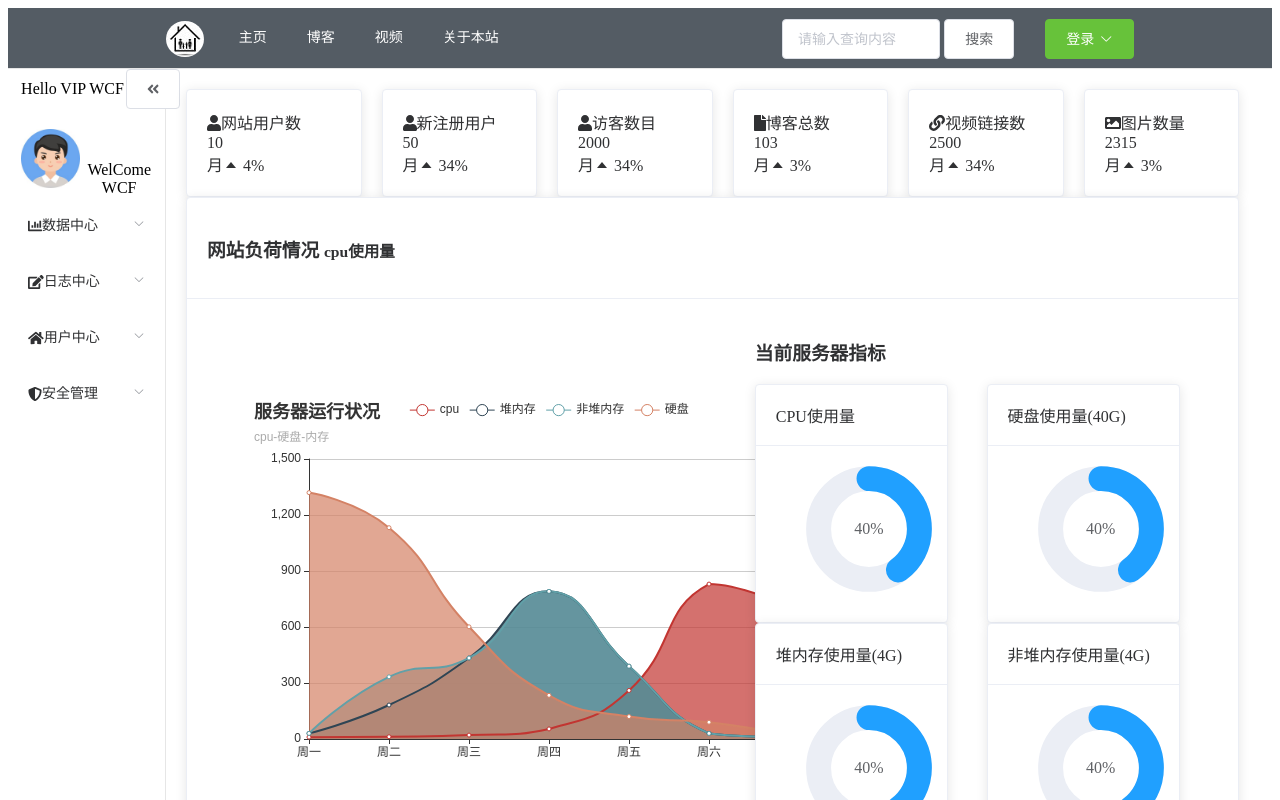
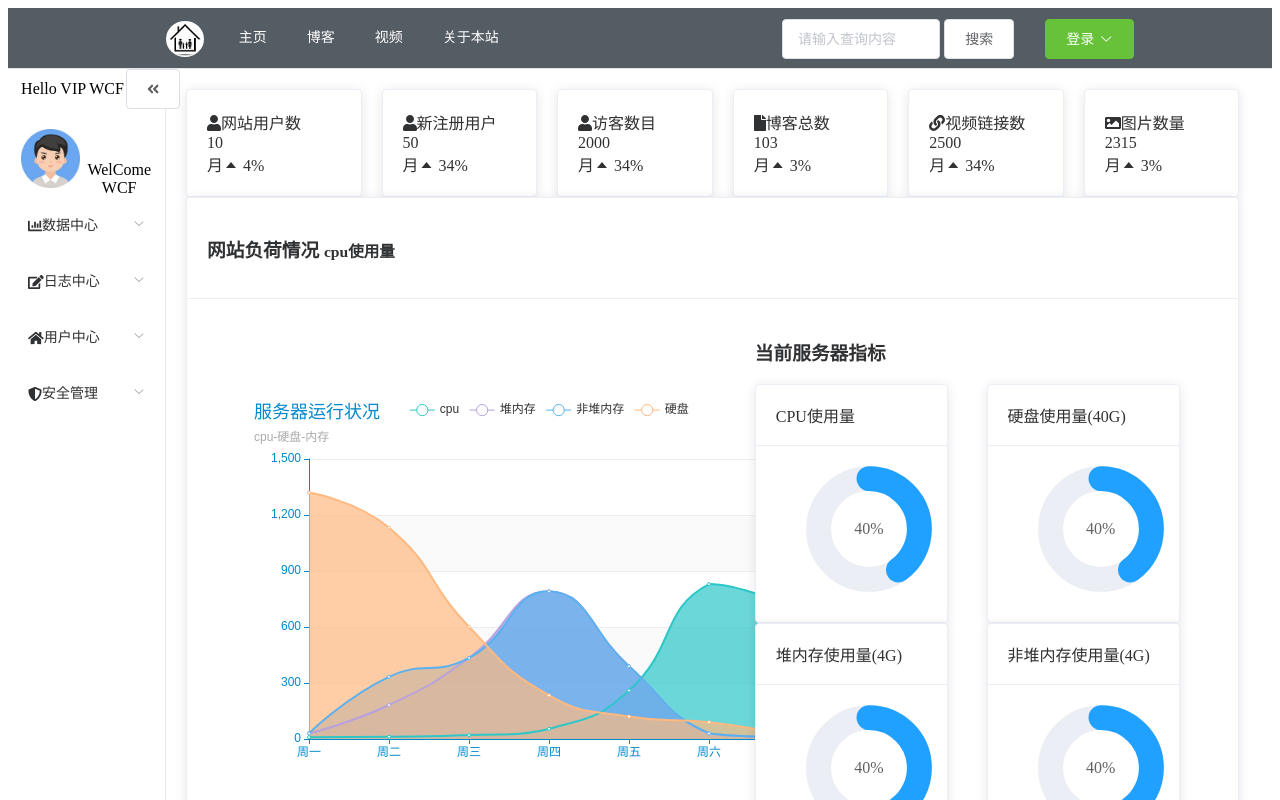
Before and after one commit to wangcanfeng01/do123-ui, a Vue app: page /admin/center in a window 1280 px wide. Shown: the top 800 px of the page. Built offline with nearby package versions, Linux system fonts and the light colour scheme; no server answers; what mavon-editor would draw is missing.

Commit message:
Update cpu_status.vue

```diff
--- a/src/components/chart/cpu_status.vue
+++ b/src/components/chart/cpu_status.vue
@@ -1,6 +1,6 @@
 <template>
   <div id="cpu_status">
-    <v-chart :options="polar"/>
+    <v-chart theme="macarons" :options="polar"/>
   </div>
 </template>
 
```
